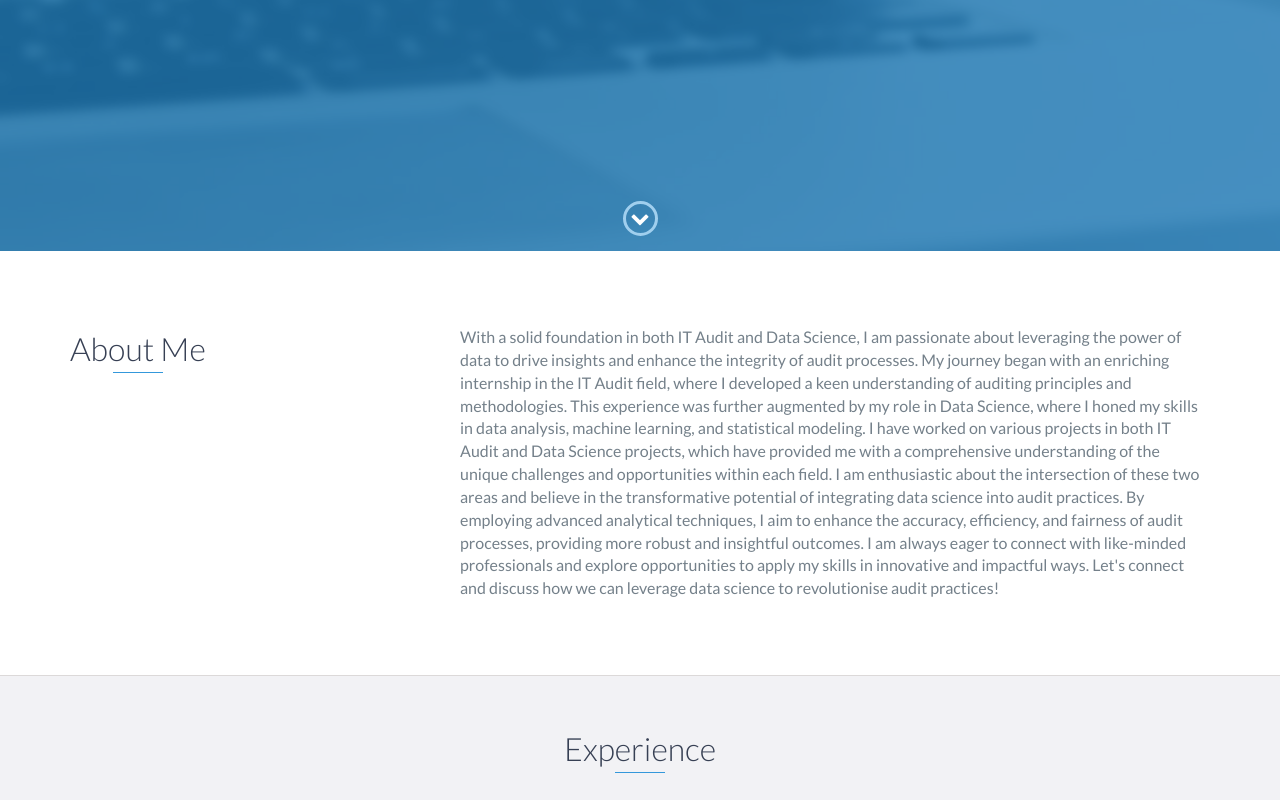
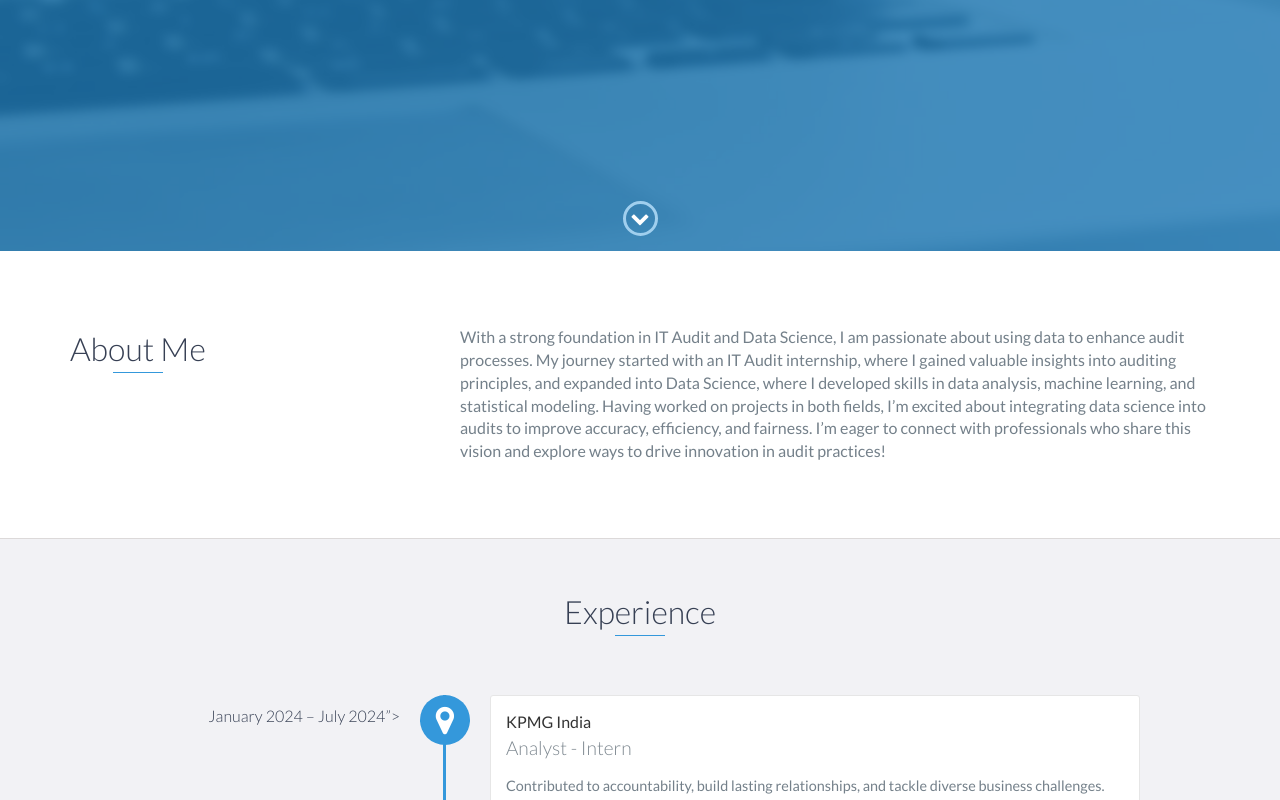
Before and after one commit to SAIKARTHIKvempati/Portfolio, a website: page index.html in a window 1280 px wide. Shown: the part 549-1349 px from the top of the page. Drawn offline with nearby package versions, Linux system fonts and the light colour scheme.

Commit message:
Update index.html

```diff
--- a/index.html
+++ b/index.html
@@ -83,12 +83,7 @@
                 </div>
                 <div class="col-md-8">
                     <p>
-
-With a solid foundation in both IT Audit and Data Science, I am passionate about leveraging the power of data to drive insights and enhance the integrity of audit processes. My journey began with an enriching internship in the IT Audit field, where I developed a keen understanding of auditing principles and methodologies. This experience was further augmented by my role in Data Science, where I honed my skills in data analysis, machine learning, and statistical modeling.
-
-I have worked on various projects in both IT Audit and Data Science projects, which have provided me with a comprehensive understanding of the unique challenges and opportunities within each field. I am enthusiastic about the intersection of these two areas and believe in the transformative potential of integrating data science into audit practices. By employing advanced analytical techniques, I aim to enhance the accuracy, efficiency, and fairness of audit processes, providing more robust and insightful outcomes.
-
-I am always eager to connect with like-minded professionals and explore opportunities to apply my skills in innovative and impactful ways. Let's connect and discuss how we can leverage data science to revolutionise audit practices!
+  With a strong foundation in IT Audit and Data Science, I am passionate about using data to enhance audit processes. My journey started with an IT Audit internship, where I gained valuable insights into auditing principles, and expanded into Data Science, where I developed skills in data analysis, machine learning, and statistical modeling. Having worked on projects in both fields, I’m excited about integrating data science into audits to improve accuracy, efficiency, and fairness. I’m eager to connect with professionals who share this vision and explore ways to drive innovation in audit practices!
                     </p>
                 </div>
             </div>
```
